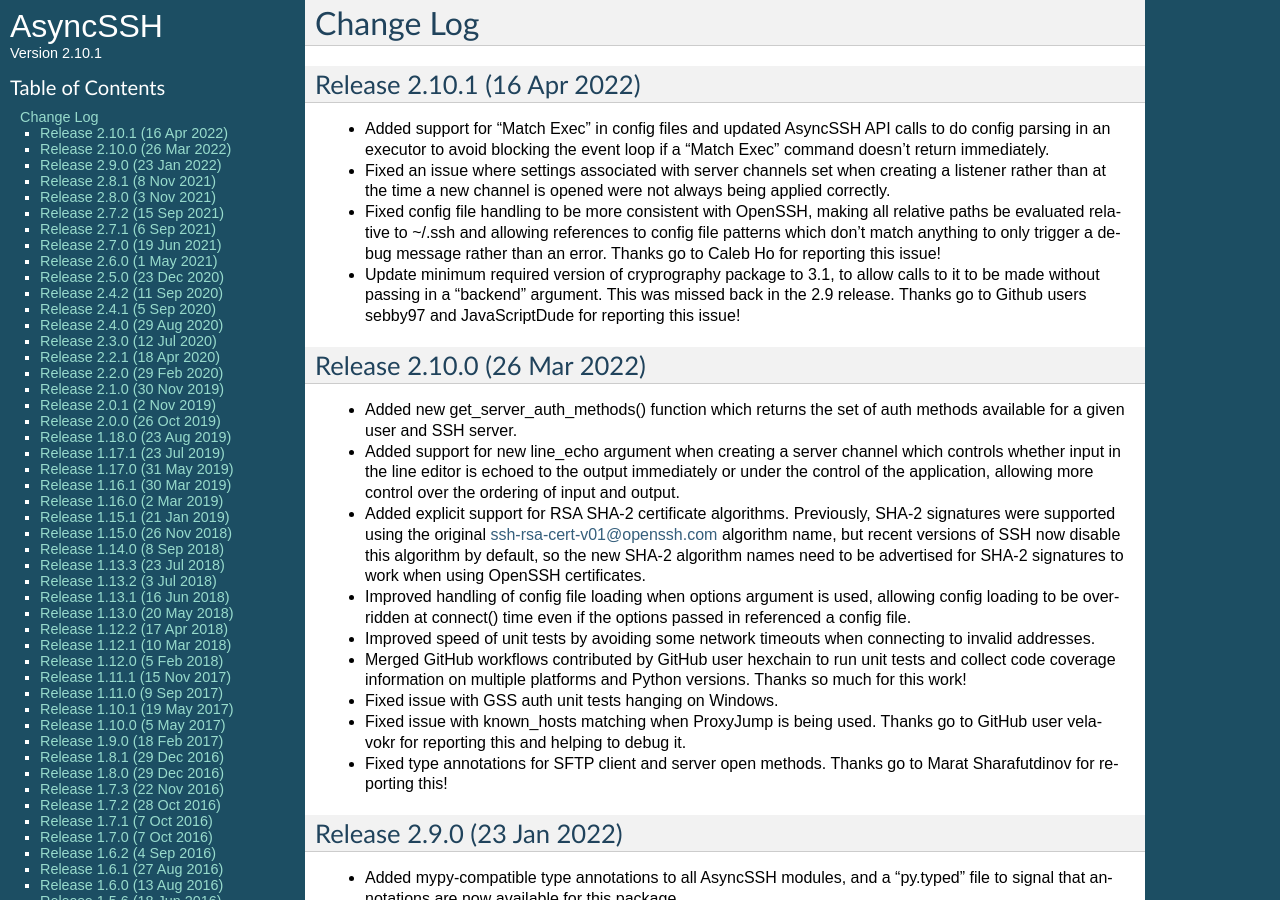
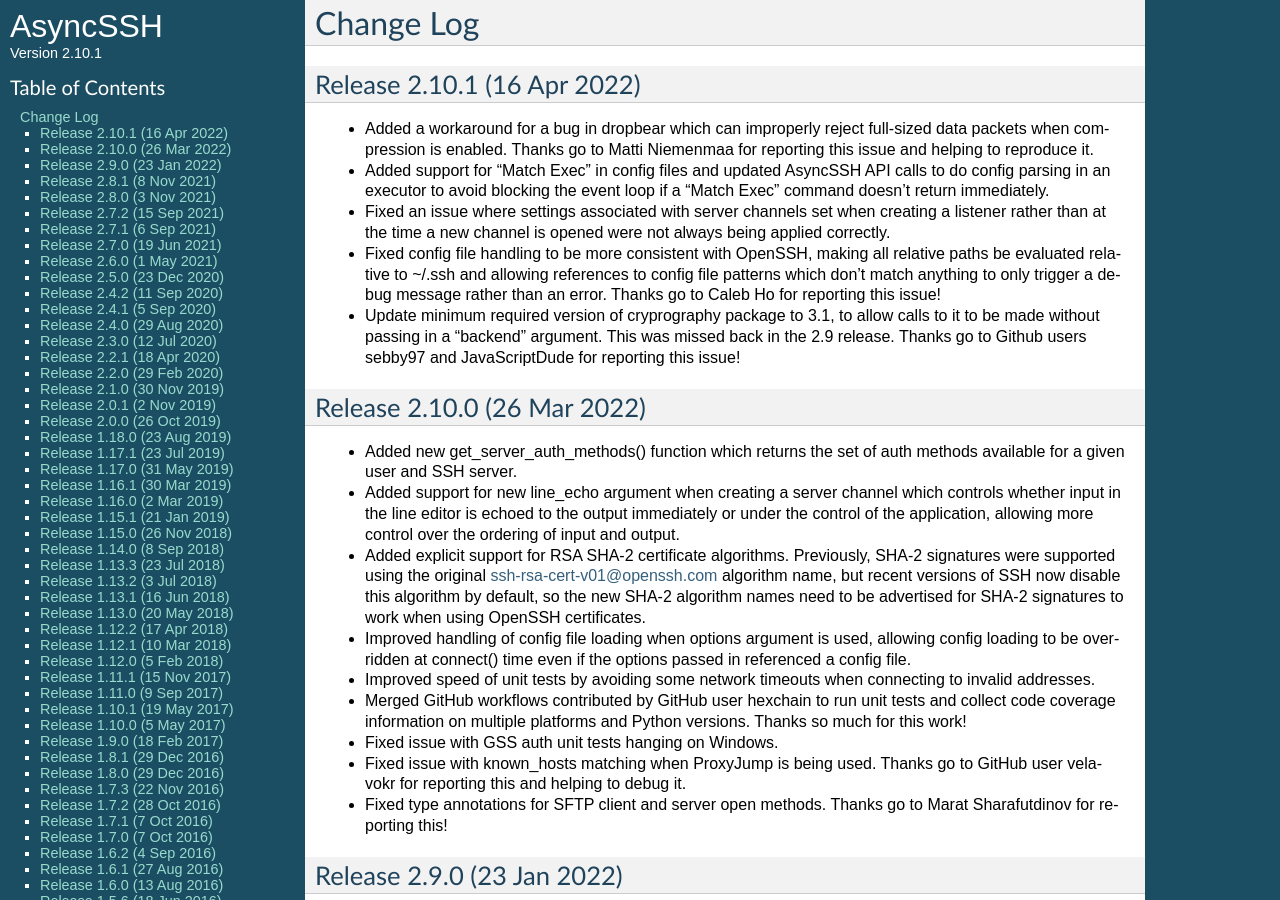
Before and after one commit to ronf/asyncssh, a Sphinx documentation site: the page built from docs/changes.rst, in a window 1280 px wide and 900 px high. Built offline with Sphinx 7.4.7, drawn with Linux system fonts in a browser that asks for light colours.

Commit message:
Add an item to the changelog which was left out in the last release

```diff
--- a/docs/changes.rst
+++ b/docs/changes.rst
@@ -5,6 +5,10 @@ Change Log
 
 Release 2.10.1 (16 Apr 2022)
 ----------------------------
+
+* Added a workaround for a bug in dropbear which can improperly reject
+  full-sized data packets when compression is enabled. Thanks go to
+  Matti Niemenmaa for reporting this issue and helping to reproduce it.
 
 * Added support for "Match Exec" in config files and updated AsyncSSH
   API calls to do config parsing in an executor to avoid blocking the
```
